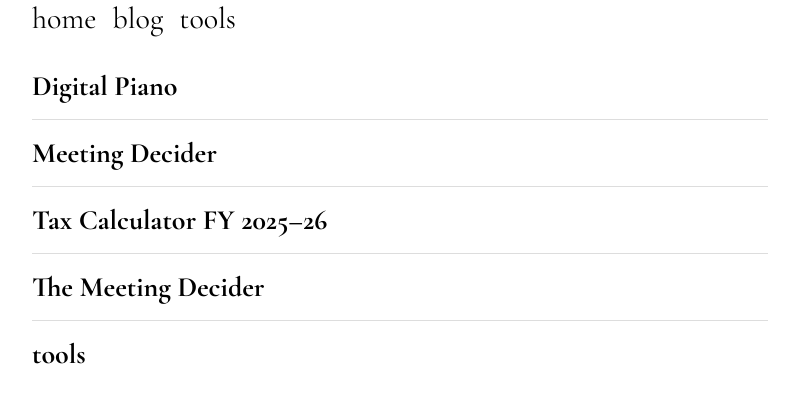
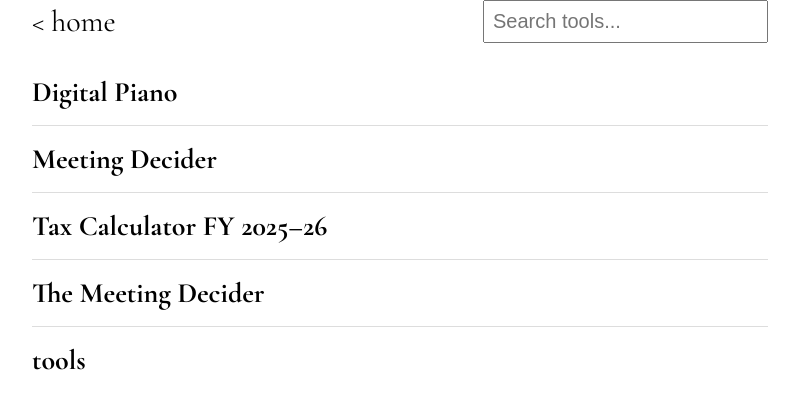
Before and after one commit to harsh-nahar/harsh-nahar.github.io, a Jekyll site: the page built from tools/index.md, in a window 1280 px wide. Shown: the top 409 px of the page, without its empty margins (240-1039 px from the left). Built offline with Jekyll 4.4.1, drawn with Linux system fonts in a browser that asks for light colours.

Commit message:
Update tools.html

```diff
--- a/_layouts/tools.html
+++ b/_layouts/tools.html
@@ -1,4 +1,3 @@
-<!DOCTYPE html>
 <html lang="en">
 <head>
  <meta charset="UTF-8">
@@ -9,14 +8,15 @@
 <body class="fade-in tools-page">
  <div class="container blog-container">
    <div class="header-bar">
-      <a href="{{ '/' | relative_url }}" class="back-home">home</a>
-      <a href="{{ '/blog/' | relative_url }}" class="back-home">blog</a>
-      <a href="{{ '/tools/' | relative_url }}" class="back-home active">tools</a>
+     <!-- Back to home only -->
+     <a href="{{ '/' | relative_url }}" class="back-home">&lt; home</a>
+     <!-- Search box on top right -->
+     <input type="search" id="toolSearch" class="search" placeholder="Search tools...">
    </div>
    <ul class="post-list">
      {% assign all = site.pages %}
      {% assign under_tools = all | where_exp: "p", "p.path contains 'tools/'" %}
-      {% assign tools = under_tools | reject: "url", "/tools/" | sort: "title" %}
+     {% assign tools = under_tools | reject: "url", '/tools/' | sort: "title" %}
      {% for tool in tools %}
        <li>
          <a href="{{ tool.url }}" class="post-link">
```
Also changed, not shown: other parts of _layouts/tools.html (+9 -0 lines). Lines whose indentation alone changed are shown as unchanged.
